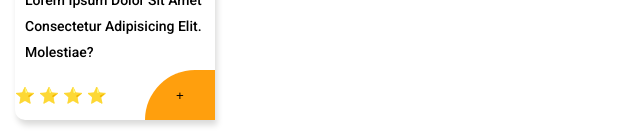
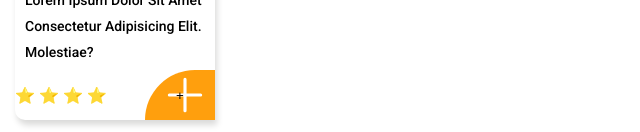
Before and after one commit to kellycsantos/akimichi-foodie, a React (Vite) app: page / in a window 1280 px wide. Shown: the part 994-1126 px from the top of the page, without its empty margins (0-640 px from the left). Built offline with nearby package versions, Linux system fonts and the light colour scheme.

Commit message:
botão de adicionar ao carrinho criado

```diff
--- a/src/components/Button/Button.css
+++ b/src/components/Button/Button.css
@@ -48,9 +48,10 @@ button.cart:hover{
 
 button.buy{
     padding: 0;
-    background: url('../../assets/icons/plus.svg') no-repeat var(--primary-orange);
+    background: url('../../assets/icons/add.svg') var(--primary-orange) no-repeat  center;
     width: 70px;
     height: 50px;
+    background-position-x: 15px;
     box-shadow: none;
     border-radius:  80px 0 0 0;
 }
```
Also changed, not shown: src/assets/icons/add.svg (added).
